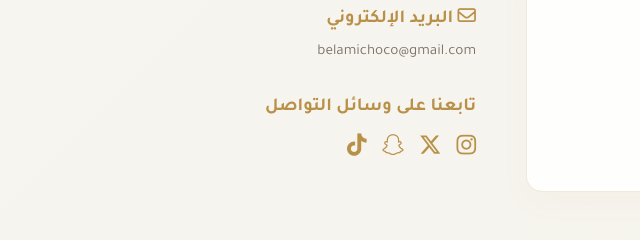
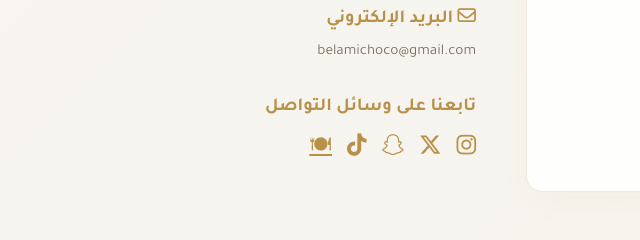
Before and after one commit to Belami-Store/belami-store, a plain HTML site: page index.html in a window 1280 px wide. Shown: the part 2960-3200 px from the top of the page, 28-668 px from the left. Drawn offline with Linux system fonts and the light colour scheme; no server answers.

Commit message:
Add Chefz delivery link to footer social icons

```diff
--- a/index.html
+++ b/index.html
@@ -332,6 +332,7 @@
                                     <a href="https://x.com/cakolate123" target="_blank" style="color: var(--text-gold); font-size: 1.4rem;"><i class="fa-brands fa-x-twitter"></i></a>
                                     <a href="https://www.snapchat.com/add/belamichocolate" target="_blank" style="color: var(--text-gold); font-size: 1.4rem;"><i class="fa-brands fa-snapchat"></i></a>
                                     <a href="https://www.tiktok.com/@belamichoco" target="_blank" style="color: var(--text-gold); font-size: 1.4rem;"><i class="fa-brands fa-tiktok"></i></a>
+                                    <a href="https://thechefzco.app.link/UvyeJUSKV7b" target="_blank" style="color: var(--text-gold); font-size: 1.3rem; transition: var(--transition);" title="اطلب من ذاشفز">&#127869;</a>
                                 </div>
                             </div>
                         </div>
```
